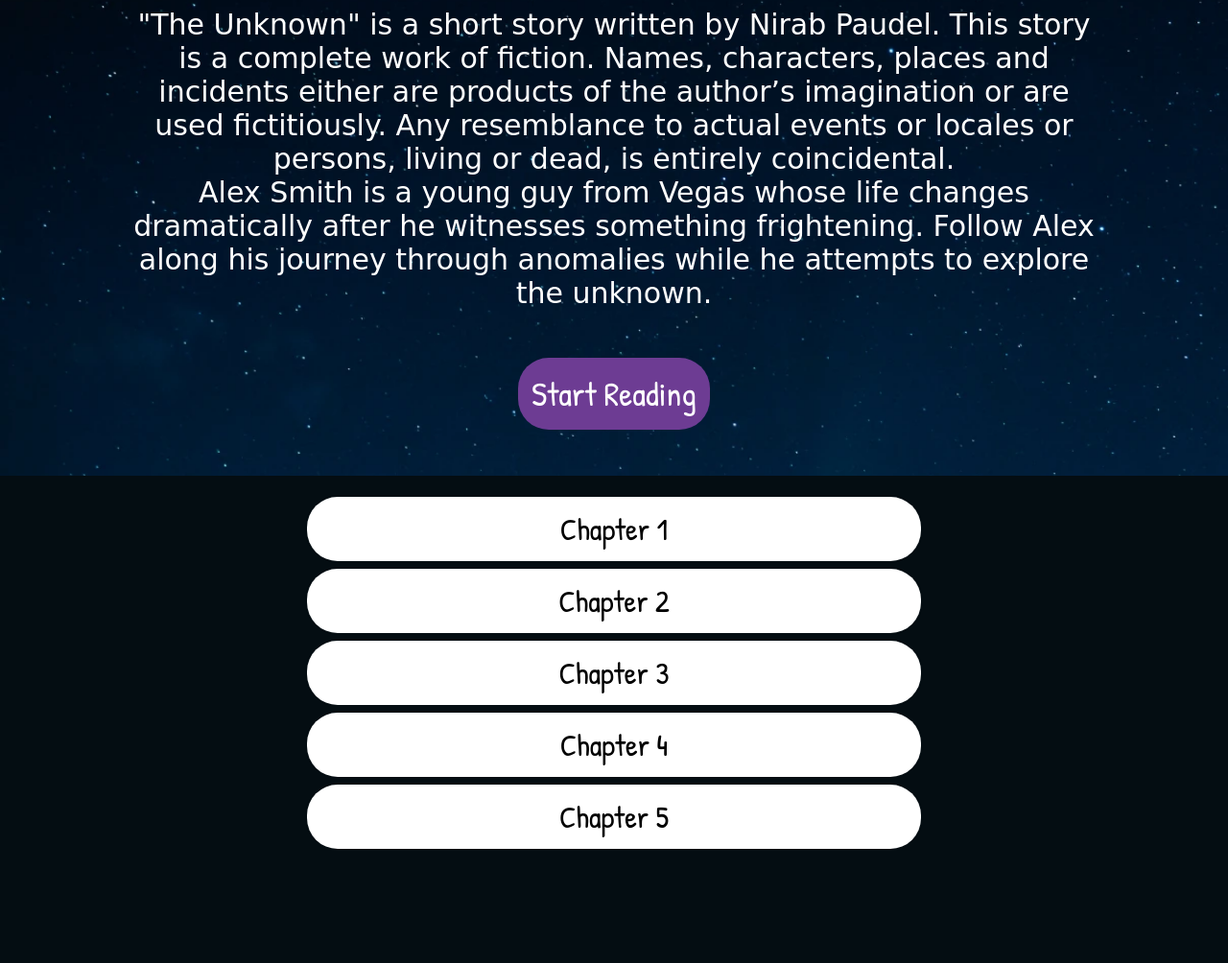
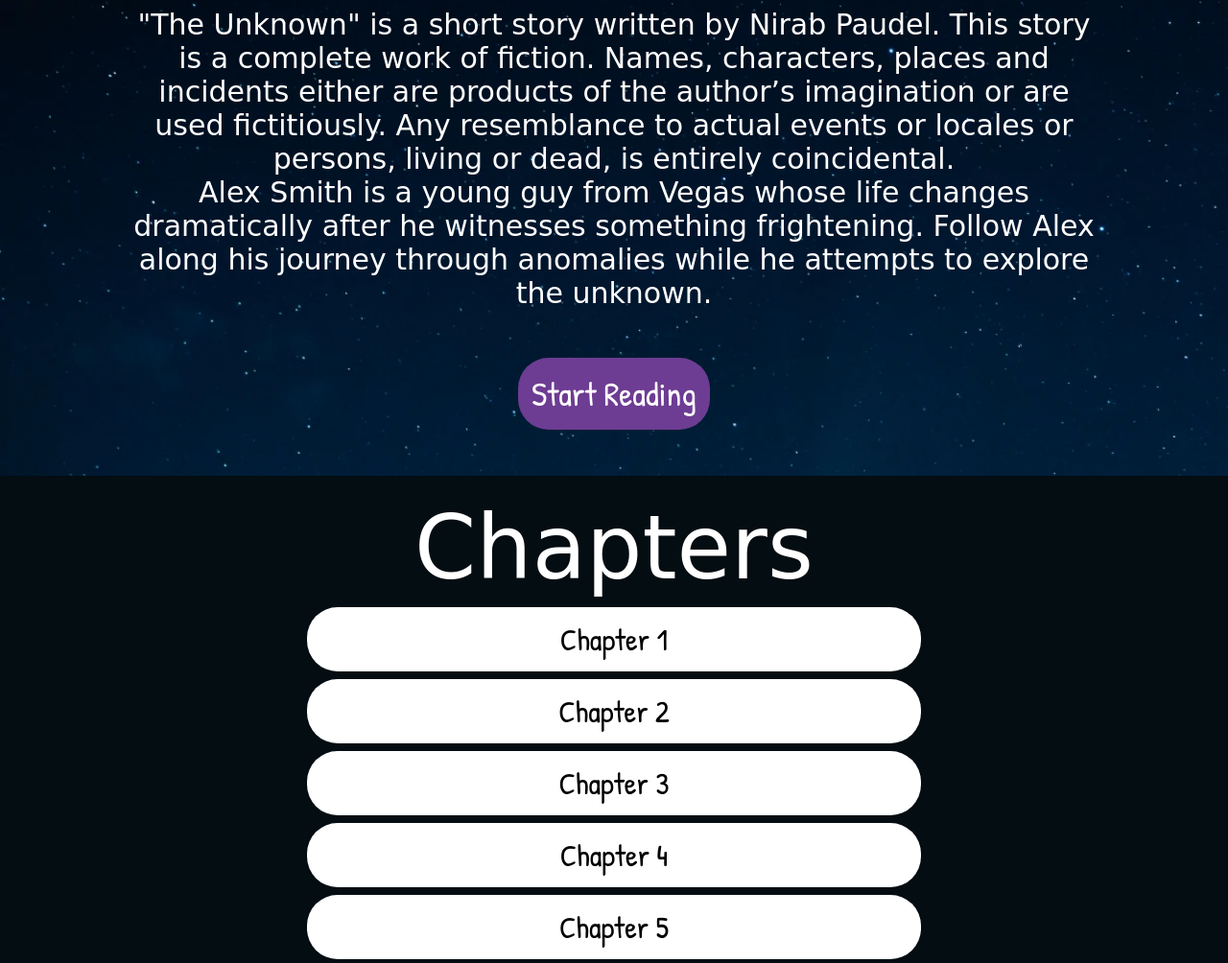
Before and after one commit to nirabpaudel/the-unknown, a plain HTML site: page index.html in a window 1280 px wide. Shown: the part 1062-2066 px from the top of the page at 96% size. Before the commit the page ends 1951 px from the top, so only its background shows below. Drawn offline with Linux system fonts and the light colour scheme; a web font is replaced by a local one.

Commit message:
Update index.html

```diff
--- a/index.html
+++ b/index.html
@@ -38,7 +38,7 @@
 <div class="bg"><div class="placeholder"></div><div><img src="images/titlemain.png" alt="The Unknown" class="imgmain"></div><br><div><img src="images/desmain.png" alt="A Spooky Short Story" class="imgmain"></div><div class="placeholder"></div></div>
 <div class="bgsw"><div style="text-align: center; justify-content: center;"><button class="button-a"><span>Start Reading</span></button><button class="button-b">About the Author</button></div></div>
 <div class="bgabout"><div class="about"><p class="title">About</p><br><p class="description">"The Unknown" is a short story written by Nirab Paudel. This story is a complete work of fiction. Names, characters, places and incidents either are products of the author’s imagination or are used fictitiously. Any resemblance to actual events or locales or persons, living or dead, is entirely coincidental.</p><p class="description">Alex Smith is a young guy from Vegas whose life changes dramatically after he witnesses something frightening. Follow Alex along his journey through anomalies while he attempts to explore the unknown.</p></div><div class="sep"><a href="#" class="btnz">Start Reading</a><div style="height: 6vh;"></div></div></div><br>
-<div><button class="button-c">Chapter 1</button></div><div><button class="button-c">Chapter 2</button></div><div><button class="button-c">Chapter 3</button></div><div><button class="button-c">Chapter 4</button></div><div><button class="button-c">Chapter 5</button></div>
+<div><div><p class="title">Chapters</p><div><button class="button-c">Chapter 1</button></div><div><button class="button-c">Chapter 2</button></div><div><button class="button-c">Chapter 3</button></div><div><button class="button-c">Chapter 4</button></div><div><button class="button-c">Chapter 5</button></div></div>
 <script type="text/javascript">
 document.addEventListener("contextmenu", (event) => {
 event.preventDefault();
```
